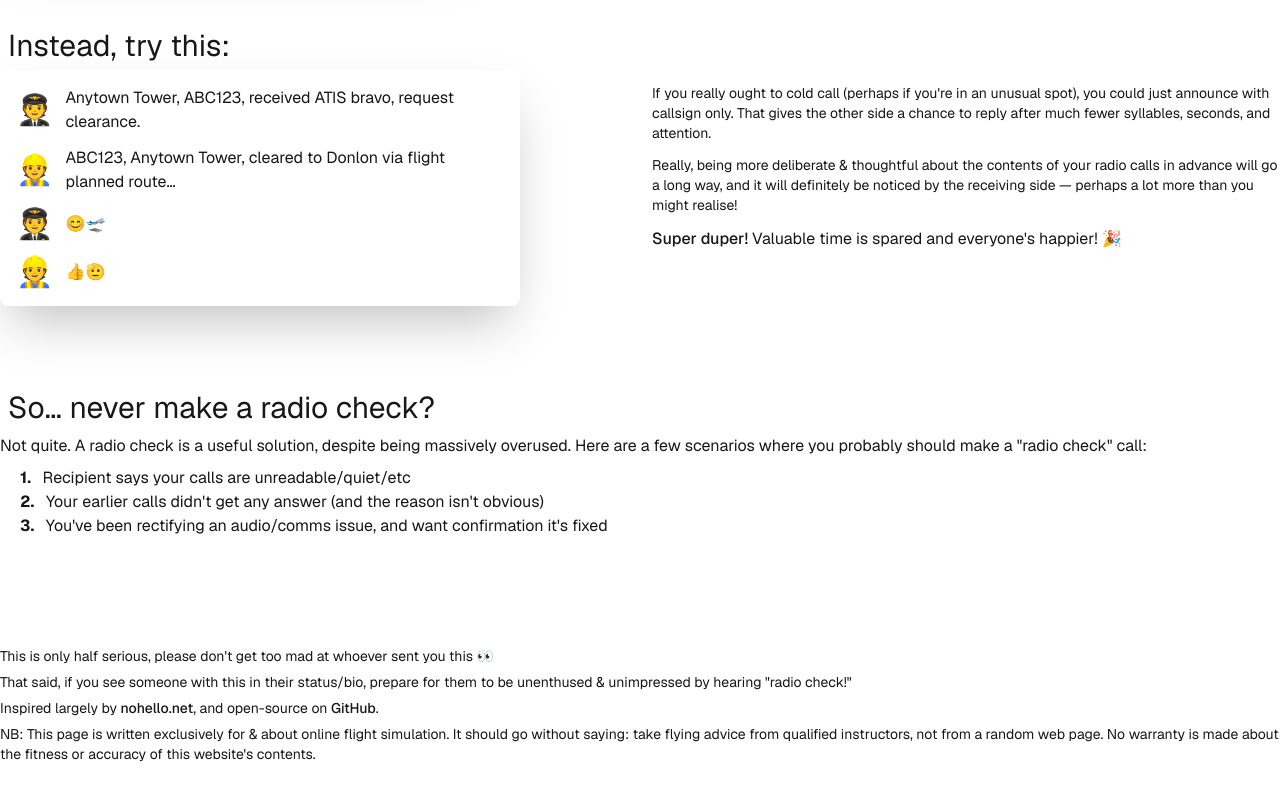
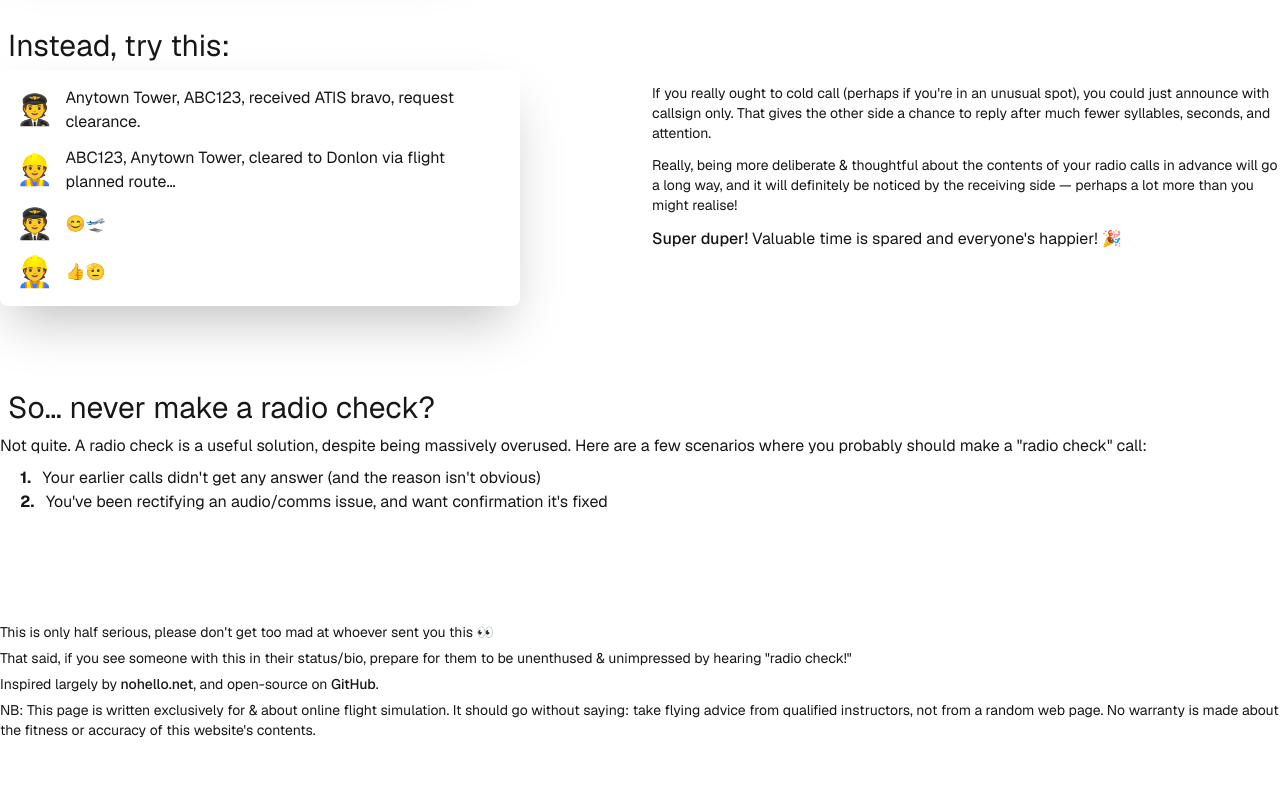
Before and after one commit to matthew-mcewen/noradiocheck, a Next.js app: page / in a window 1280 px wide. Shown: the part 590-1390 px from the top of the page. After the commit the page ends 1366 px from the top, so only its background shows below. Built offline with nearby package versions, Linux system fonts and the light colour scheme.

Commit message:
Update page.js

```diff
--- a/src/app/page.js
+++ b/src/app/page.js
@@ -137,14 +137,10 @@ export function Content() {
                 <ol className={"px-3"}>
                     <li>
                         <span className={"mx-2 font-bold"}>1. </span>
-                        Recipient says your calls are unreadable/quiet/etc
+                        Your earlier calls didn't get any answer (and the reason isn't obvious)
                     </li>
                     <li>
                         <span className={"mx-2 font-bold"}>2. </span>
-                        Your earlier calls didn't get any answer (and the reason isn't obvious)
-                    </li>
-                    <li>
-                        <span className={"mx-2 font-bold"}>3. </span>
                         You've been rectifying an audio/comms issue, and want confirmation it's fixed
                     </li>
                 </ol>
```
